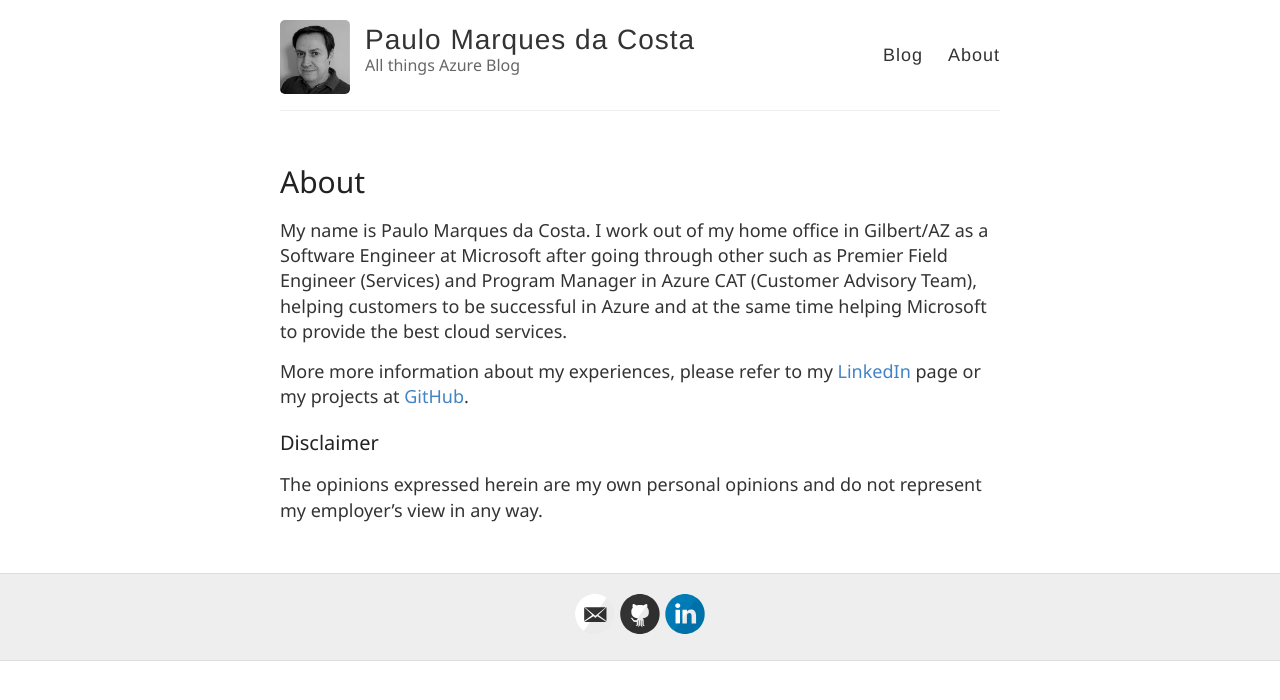
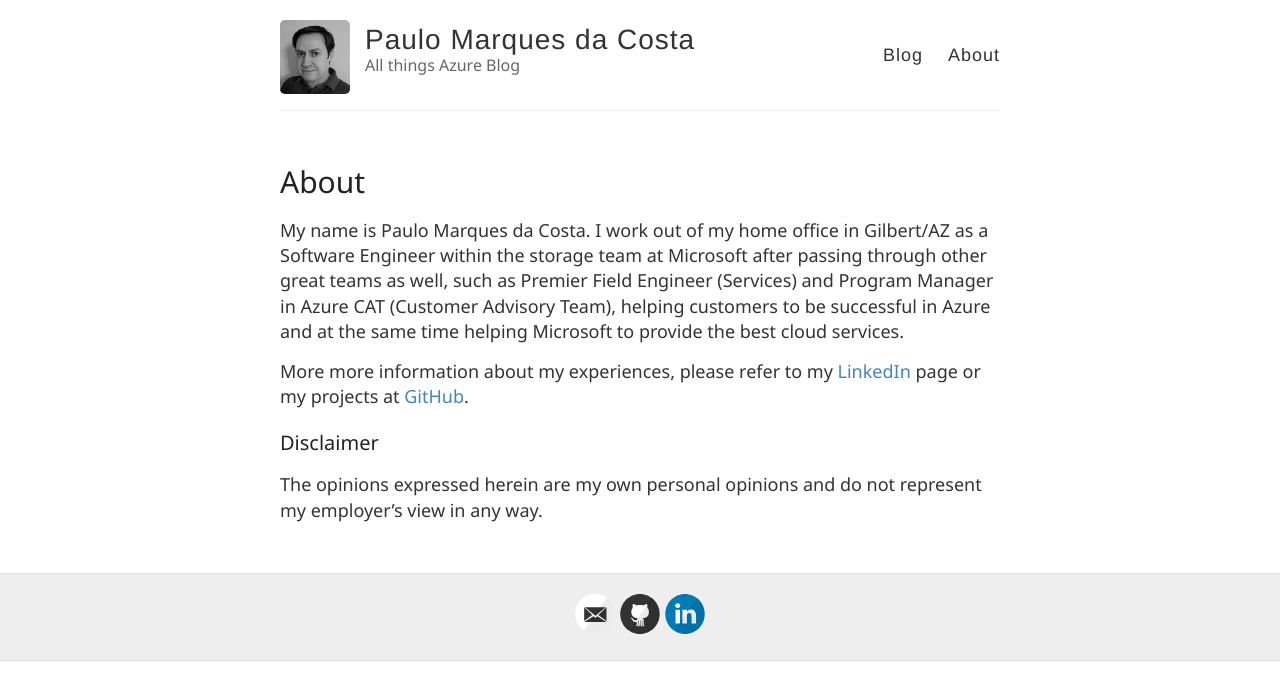
Before and after one commit to paulomarquesc/paulomarquesc.github.io, a Jekyll site: the page built from about.md, in a window 1280 px wide. Shown: the top 700 px of the page. Built offline with Jekyll 4.4.1, drawn with Linux system fonts in a browser that asks for light colours; some web fonts are replaced.

Commit message:
Role update 2

```diff
--- a/about.md
+++ b/about.md
@@ -4,7 +4,7 @@ title: About
 permalink: /about/
 ---
 
-My name is Paulo Marques da Costa. I work out of my home office in Gilbert/AZ as a Software Engineer at Microsoft after going through other such as Premier Field Engineer (Services) and Program Manager in Azure CAT (Customer Advisory Team), helping customers to be successful in Azure and at the same time helping Microsoft to provide the best cloud services.
+My name is Paulo Marques da Costa. I work out of my home office in Gilbert/AZ as a Software Engineer within the storage team at Microsoft after passing through other great teams as well, such as Premier Field Engineer (Services) and Program Manager in Azure CAT (Customer Advisory Team), helping customers to be successful in Azure and at the same time helping Microsoft to provide the best cloud services.
 
 More more information about my experiences, please refer to my [LinkedIn](https://www.linkedin.com/in/paulomarquesc) page or my projects at [GitHub](https://github.com/paulomarquesc).
 
```
